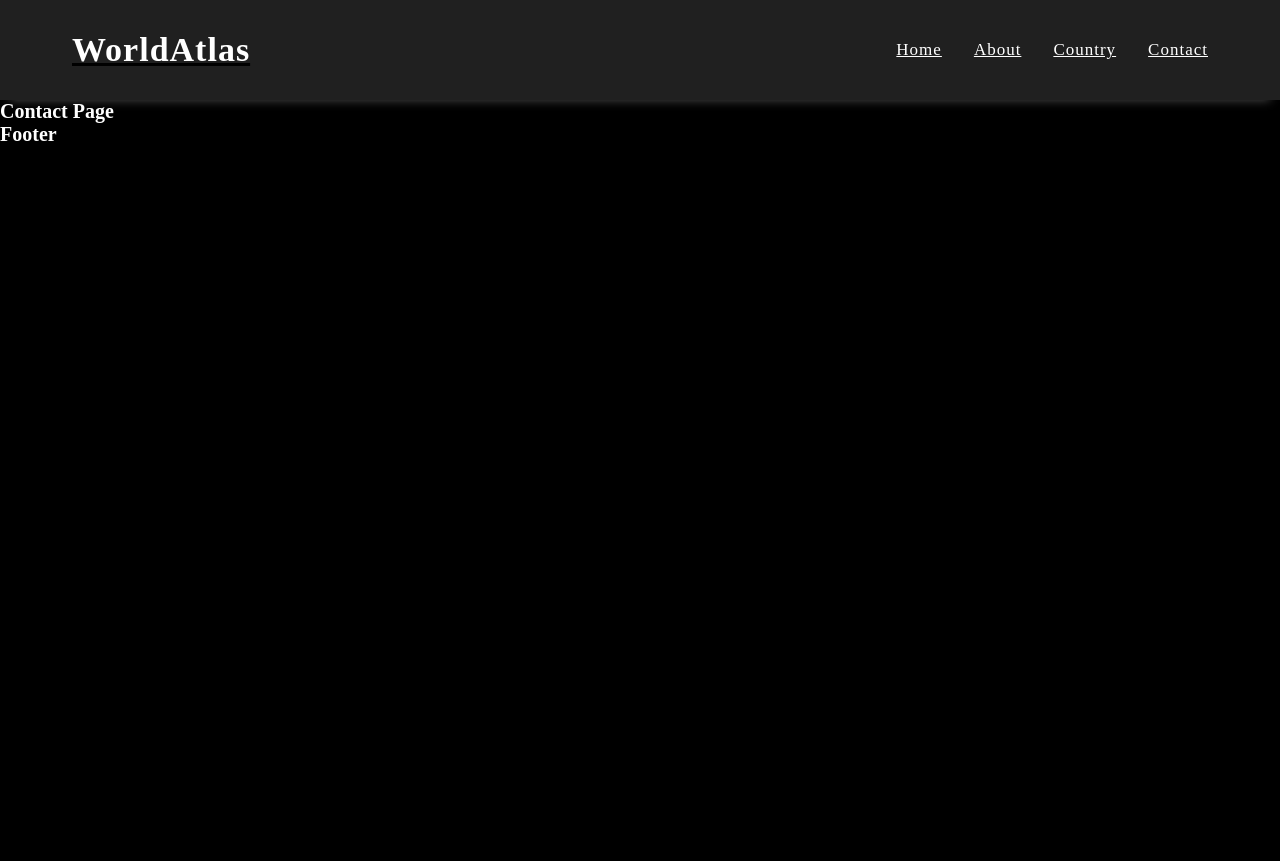
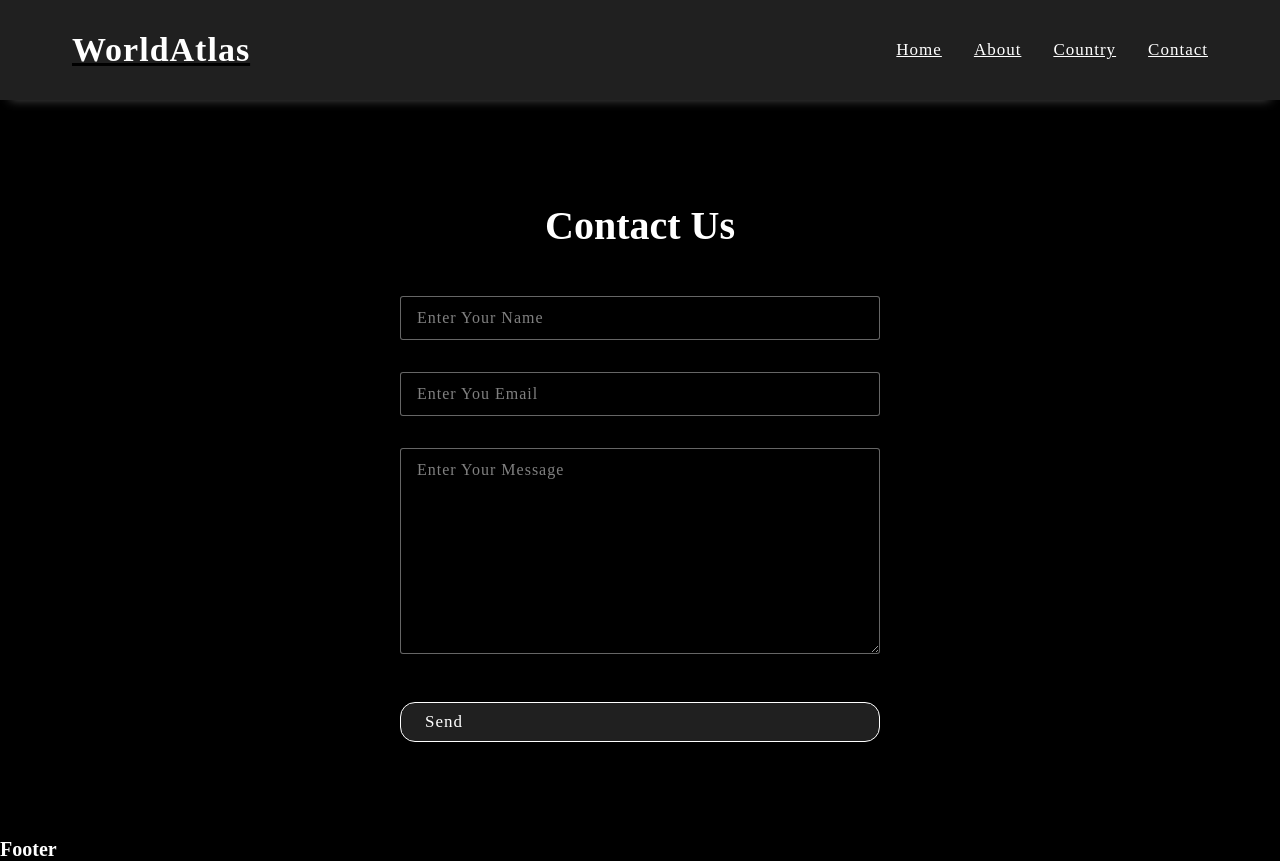
Before and after one commit to KrGuddu/react_country, a React (Vite) app: page /contact in a window 1280 px wide. Before the commit the page ends 800 px from the top, so only its background shows below. Built offline with nearby package versions, Linux system fonts and the light colour scheme.

Commit message:
Contact Page done

```diff
--- a/src/pages/Contact.jsx
+++ b/src/pages/Contact.jsx
@@ -1,3 +1,48 @@
 export const Contact = () => {
-    return <h1>Contact Page</h1>
-}
+  const handleFormSubmit = (formData) => {
+    // console.log(formData.entries());
+    const formInputData = Object.fromEntries(formData.entries());
+    console.log(formInputData);
+  };
+
+  return (
+    <section className="section-contact">
+      <h2 className="container-title">Contact Us</h2>
+
+      <div className="contact-wrapper container">
+        <form action={handleFormSubmit}>
+          <input
+            type="text"
+            className="form-control"
+            placeholder="enter your name"
+            name="username"
+            required
+            autoComplete="off"
+          />             {/* need to write required for the from validation */}
+
+          <input
+            type="email"
+            className="form-control"
+            placeholder="Enter you email"
+            name="email"
+            required
+            autoComplete="off"
+          />
+
+          <textarea
+            className="form-control"
+            rows="10"
+            placeholder="Enter your message"
+            name="message"
+            required
+            autoComplete="off"
+          ></textarea>
+
+          <button type="submit" value="send">
+            Send
+          </button>
+        </form>
+      </div>
+    </section>
+  );
+};
```
Also changed, not shown: timespan.txt.
